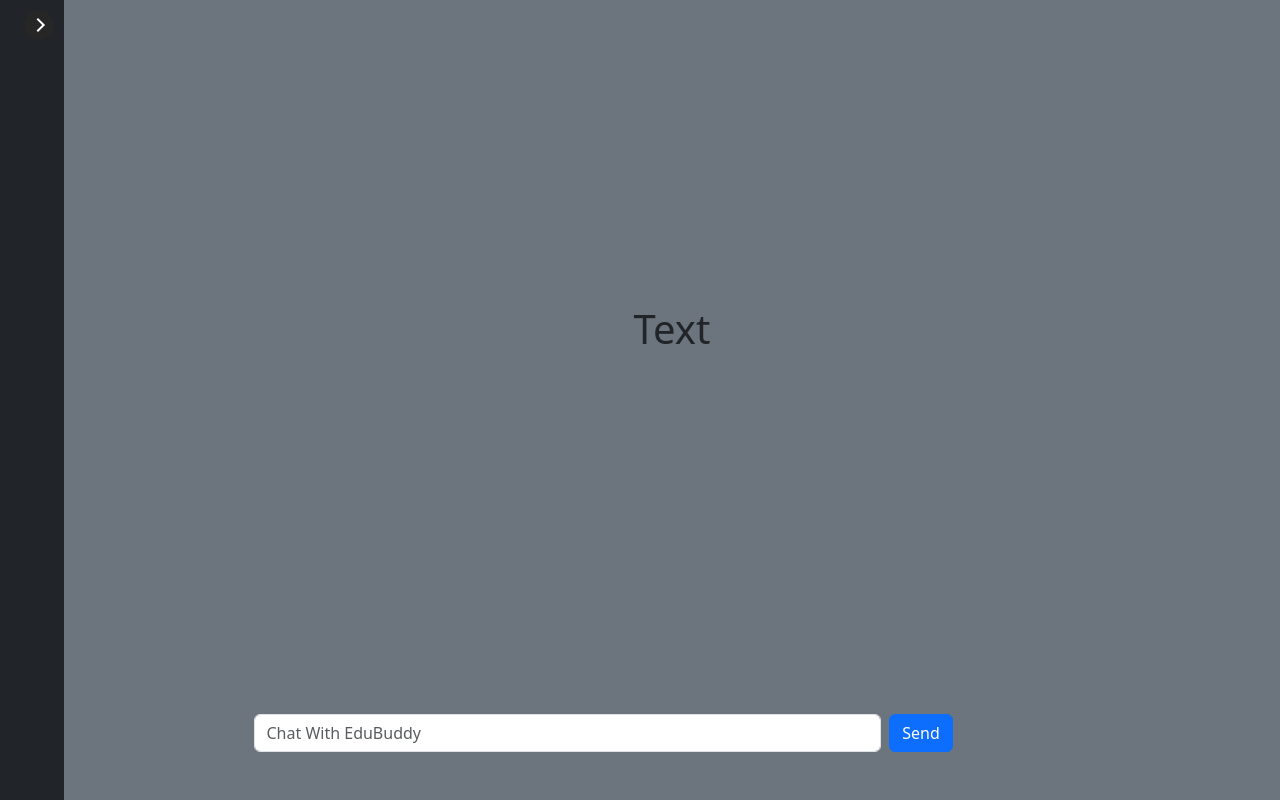
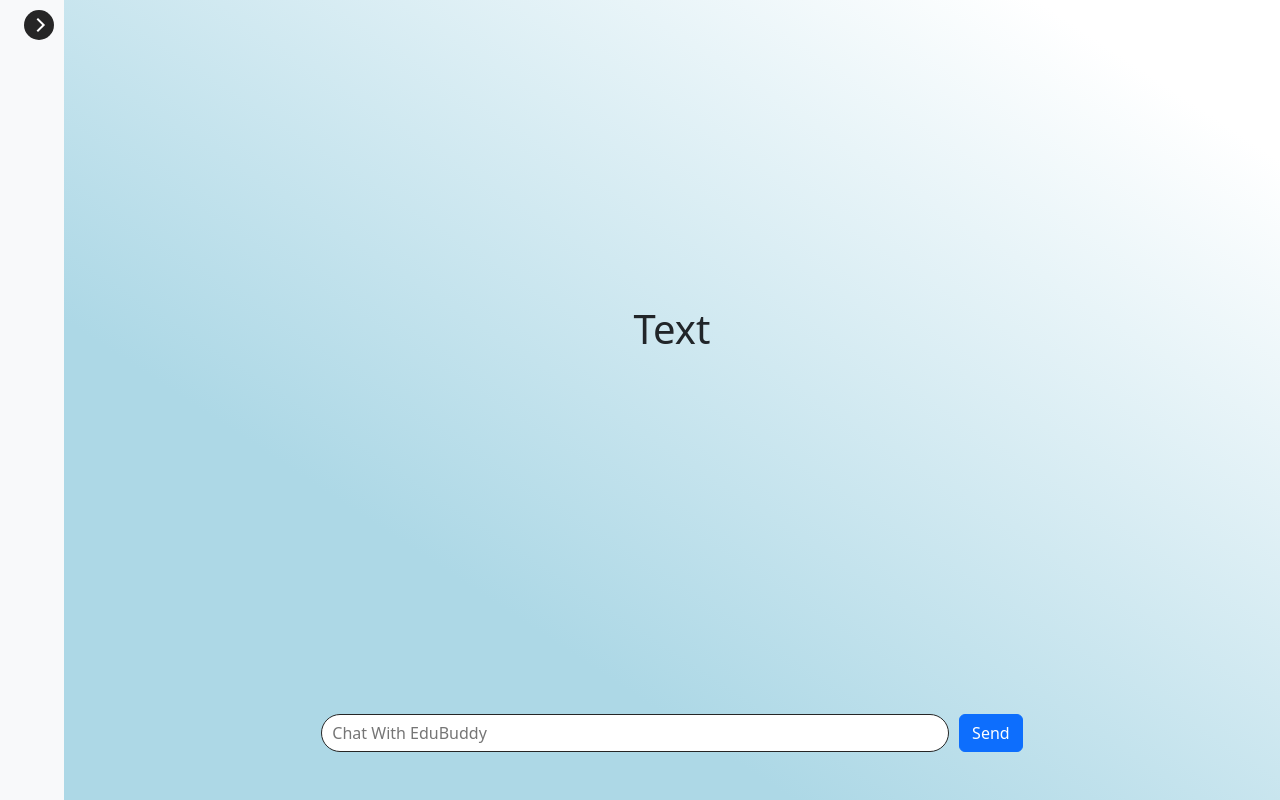
Before and after one commit to rChwiecko/EduBuddy.ai, a React (Vite) app in the folder EduBuddy/: page / in a window 1280 px wide. Built offline with nearby package versions, Linux system fonts and the light colour scheme.

Commit message:
made text input better, added visual gradient

```diff
--- a/EduBuddy/src/body/body.css
+++ b/EduBuddy/src/body/body.css
@@ -14,3 +14,7 @@
 .sidebar-closed {
     width: 90%; /* Takes up more space when the sidebar is closed */
 }
+
+.main{
+    background: linear-gradient(to bottom left, #FFFFFF 10%, #ADD8E6 70%);
+}
--- a/EduBuddy/src/body/body.jsx
+++ b/EduBuddy/src/body/body.jsx
@@ -3,7 +3,7 @@ import Footer from '../footer/footer';
 import './body.css'
 export default function BodyMain() {
     return (
-        <div className='d-flex flex-grow-1 bg-secondary'>
+        <div className='d-flex flex-grow-1 main'>
             <div class="d-flex flex-column justify-content-between align-items-center w-100 h-100">
                 <ChatSection />
                 <Footer />
--- a/EduBuddy/src/footer/footer.css
+++ b/EduBuddy/src/footer/footer.css
@@ -0,0 +1,11 @@
+.input-box{
+    width: 100%;
+    height: 100%;
+    background: white;
+    border: none;
+    outline: none;
+    border: 1px solid #262626;
+    border-radius: 40px;
+    padding-left: 10px;
+    margin-right: 10px;
+}
--- a/EduBuddy/src/footer/footer.jsx
+++ b/EduBuddy/src/footer/footer.jsx
@@ -1,5 +1,5 @@
 import React, { useState } from 'react';
-
+import './footer.css'
 export default function Footer() {
     const [prompt, setPrompt] = useState('');
     const [currentMessage, setCurrentMessage] = useState('');
@@ -26,9 +26,10 @@ export default function Footer() {
 
     return (
 <div className='container mt-5 w-100 d-flex justify-content-center pb-5'>
-    <form onSubmit={handleSubmit} className='d-flex align-items-center w-75'>
+    <form onSubmit={handleSubmit} className='d-flex align-items-center justify-content-center w-75'>
         <input
-            className='form-control me-2'
+            autoComplete='off'
+            className='input-box'
             id="prompt"
             name="prompt"
             placeholder="Chat With EduBuddy"
--- a/EduBuddy/src/sideMenu/sideMenu.css
+++ b/EduBuddy/src/sideMenu/sideMenu.css
@@ -86,3 +86,8 @@
     transform: rotate(315deg);
     margin-right: 19%;
 }
+
+
+.side{
+    backdrop-filter: blur(10px);
+}
--- a/EduBuddy/src/sideMenu/sideMenu.jsx
+++ b/EduBuddy/src/sideMenu/sideMenu.jsx
@@ -10,7 +10,7 @@ export default function SideMenu() {
     };
 
     return (
-        <div className={`side-menu-container ${sideBarState ? 'open' : 'closed'} bg-dark`}>
+        <div className={`side-menu-container ${sideBarState ? 'open' : 'closed'} side`}>
             <div className='w-100 d-flex flex-row-reverse'>
                 <div className='arrow-outer' onClick={sideBarStatusChange}>
                     <div className={`arrow-inner ${sideBarState? 'open':'closed'}`}></div>
```
